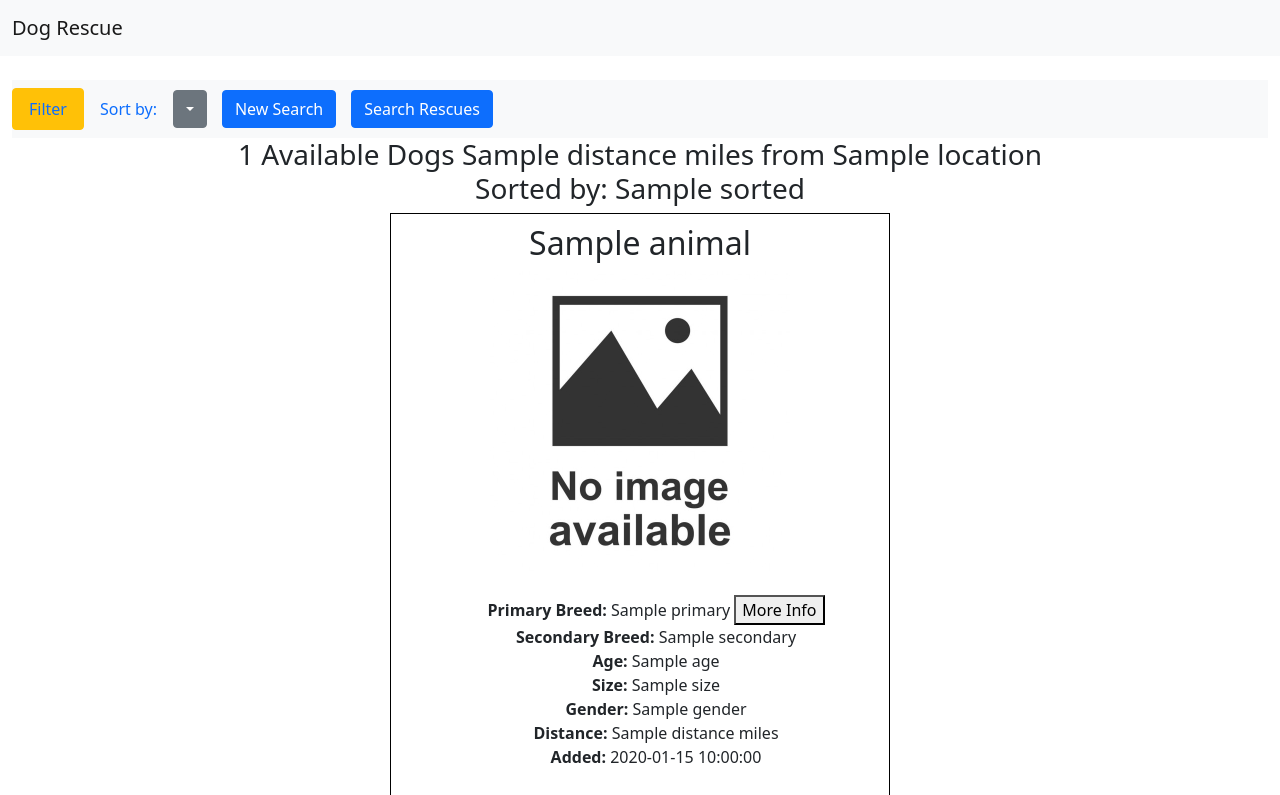
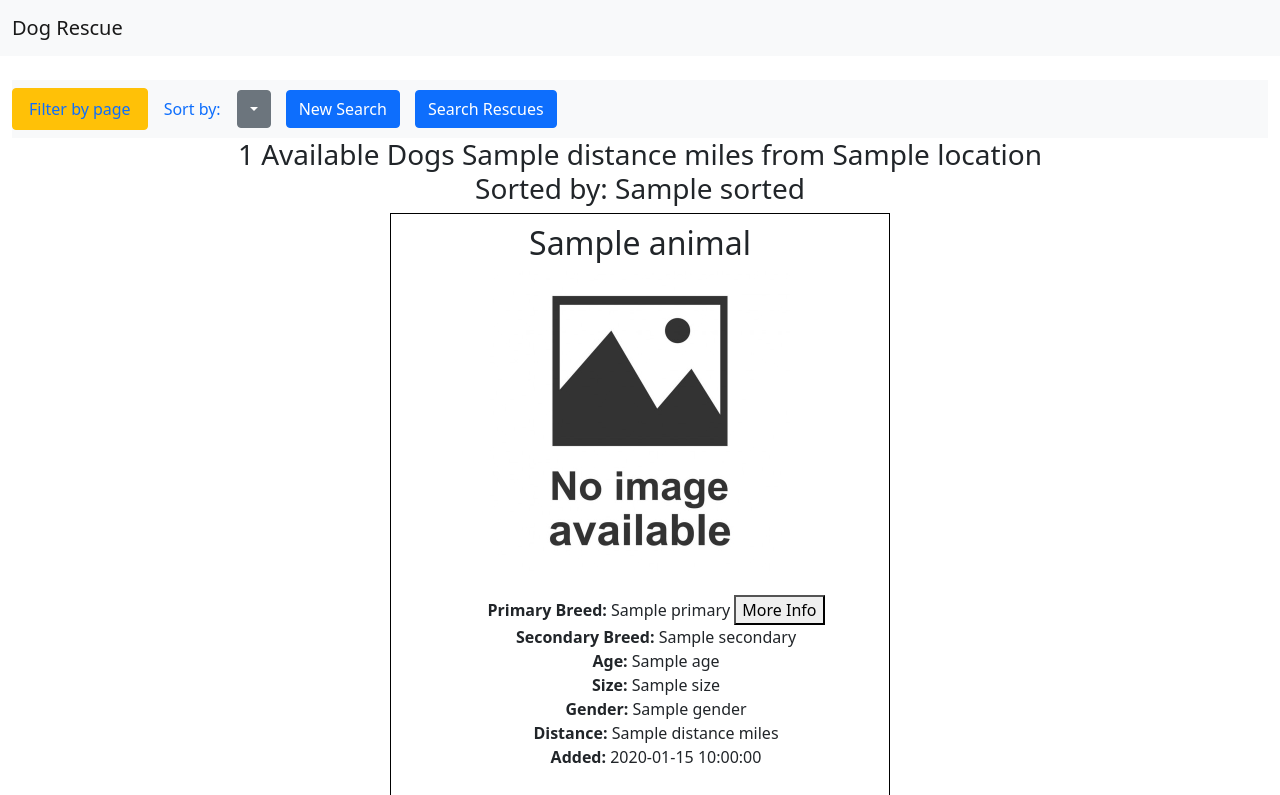
Before and after one commit to jeffacuario/dog-rescue, a Flask app: template website/templates/results_dogs.html in a window 1280 px wide. Shown: the top 795 px of the page. Run offline with Flask 2, Linux system fonts and the light colour scheme; the template is opened without the code that fills it: most values are stand-ins (such as "Sample title", 1, 10 or a date in 2020); parts of the project's set-up code (start-up, migrations or seed data) failed here and were passed over; some libraries are stand-ins or nearby versions.

Commit message:
added link to wiki (call to teammate text grabber api) on dog description page

```diff
--- a/website/static/index.js
+++ b/website/static/index.js
@@ -13,7 +13,7 @@ function dogDescription(name) {
       console.log(json);
 
       var x = document.getElementById(name);
-      x.innerHTML = json.snippet;
+      x.innerHTML = json.snippet + "<br></br><p>Link to Wiki page <a target='_blank' href="+json.url+">here</a></p>";
 
       // console.log(x.innerHTML)
 
--- a/website/templates/results_dogs.html
+++ b/website/templates/results_dogs.html
@@ -5,7 +5,7 @@
 <br>
 <nav class="navbar navbar-expand-lg navbar-light bg-light">
     <li class="nav-item active">
-        <a class="nav-link btn btn-warning" href="#" onclick="togglemenu()">Filter</a>
+        <a class="nav-link btn btn-warning" href="#" onclick="togglemenu()">Filter by page</a>
 
         <div id="sidebar">
             <div class="container-fluid" id="container-filter">
```
